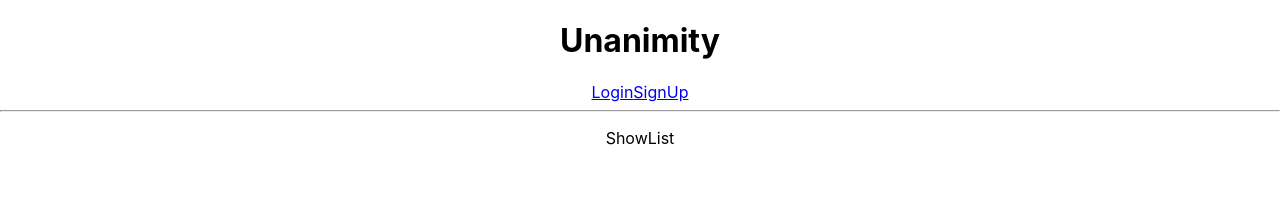
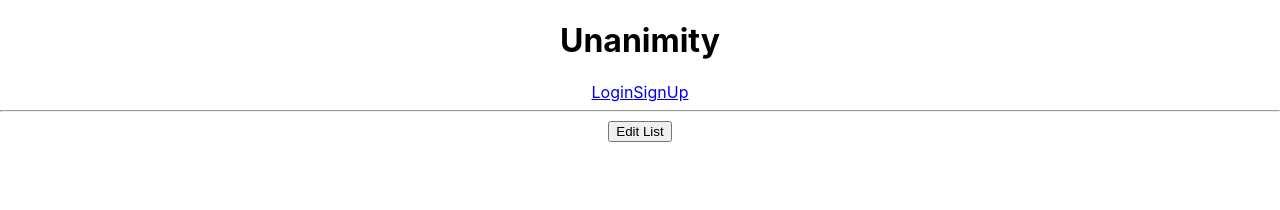
Before and after one commit to MalikaJohnson/Unanimity, a React (Create React App) app in the folder client/: page /lists/1 in a window 1280 px wide. Shown: the top 210 px of the page. Built offline with nearby package versions, Linux system fonts and the light colour scheme; a web font is replaced by a local one.

Commit message:
show page comments

```diff
--- a/client/src/Screens/ShowList/ShowList.jsx
+++ b/client/src/Screens/ShowList/ShowList.jsx
@@ -1,9 +1,22 @@
+import { useHistory, Link } from 'react-router-dom';
 
-export default function ShowList() {
+
+export default function ShowList(props) {
+  const { lists, currentUser, comments } = props
+  const history = useHistory()
 
   return (
     <div>
-      <p>ShowList</p>
+     {comments.map((comment) => (
+        <div className=""key={comment.id} >
+          <p>{comment.content}</p>
+
+
+        </div>
+      ))}
+      <Link to= "//lists/:id/edit">
+      <button>Edit List</button>
+      </Link>
     </div>
   )
 }
```
